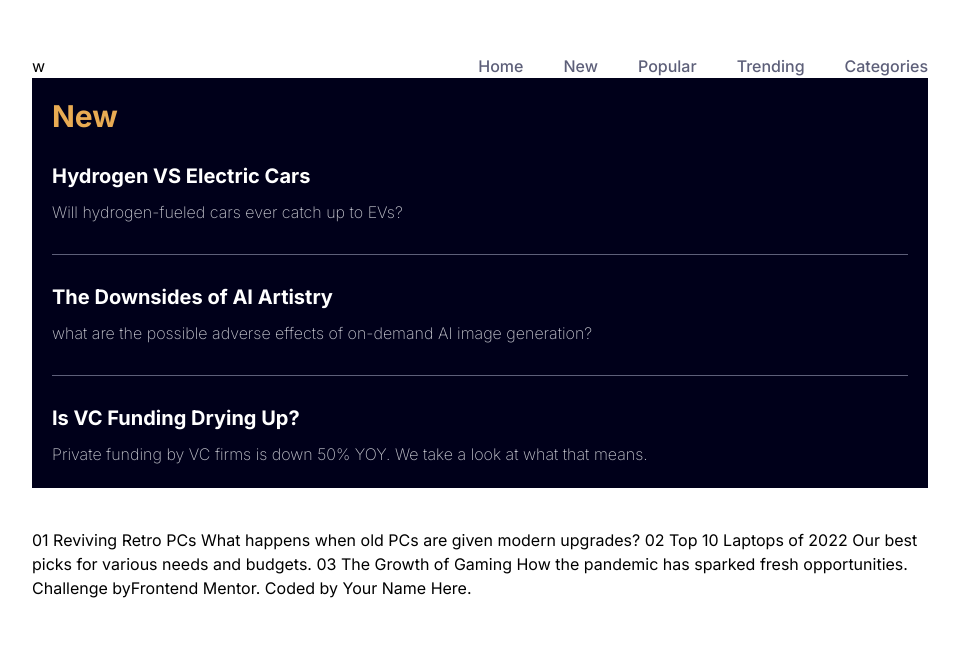
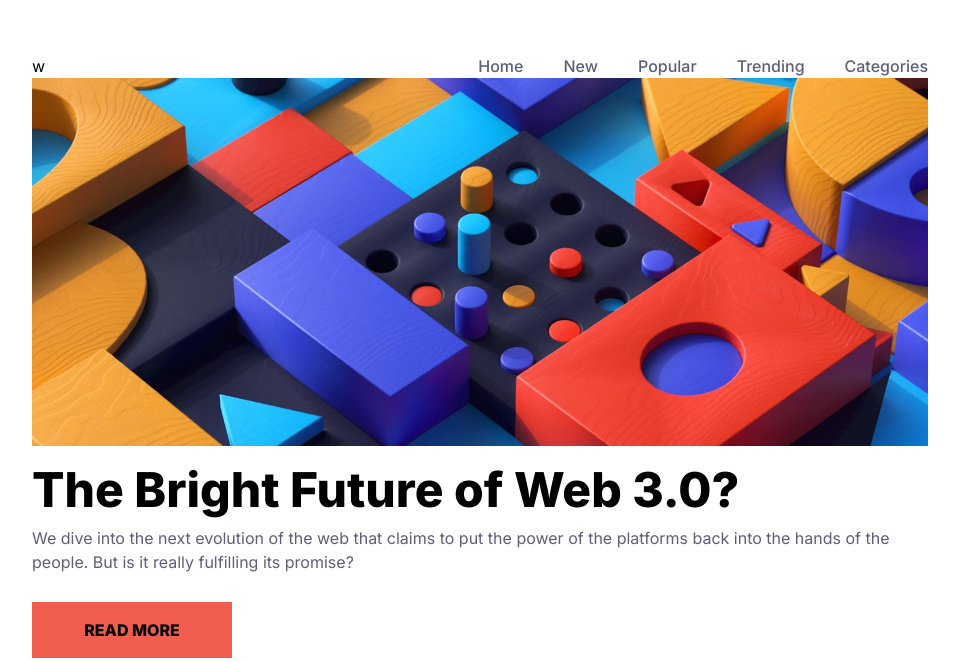
Before and after one commit to Micolash89/news-homepage-main, a Next.js app: page / in a window 1280 px wide. Shown: the part 138-800 px from the top of the page, without its empty margins (160-1119 px from the left). Built offline with nearby package versions, Linux system fonts and the light colour scheme.

Commit message:
`Added AboutComponent to Main component`

```diff
--- a/components/Main.tsx
+++ b/components/Main.tsx
@@ -1,24 +1,29 @@
 import { newItems } from "@/lib/definitions/const";
 import NewComponent from "./NewComponent";
-
+import AboutComponent from "./AboutComponent";
 
 export default function Main() {
   return (
     <>
       <main className="flex flex-col gap-10">
+        <AboutComponent />
+
         <section className="p-5 bg-very-dark-blue ">
           <h3 className="capitalize text-3xl font-bold text-primary-orange mb-7">
             New
           </h3>
           <div className="flex flex-col gap-7">
-
-          {newItems &&
-            newItems.map((e, index) => (
-              <div key={index+"new-item"+e.title}>
-                <NewComponent {...e} cant={newItems.length} index={index+1} />
-              </div>
-            ))}
-            </div>
+            {newItems &&
+              newItems.map((e, index) => (
+                <div key={index + "new-item" + e.title}>
+                  <NewComponent
+                    {...e}
+                    cant={newItems.length}
+                    index={index + 1}
+                  />
+                </div>
+              ))}
+          </div>
         </section>
 
         <section>
```
